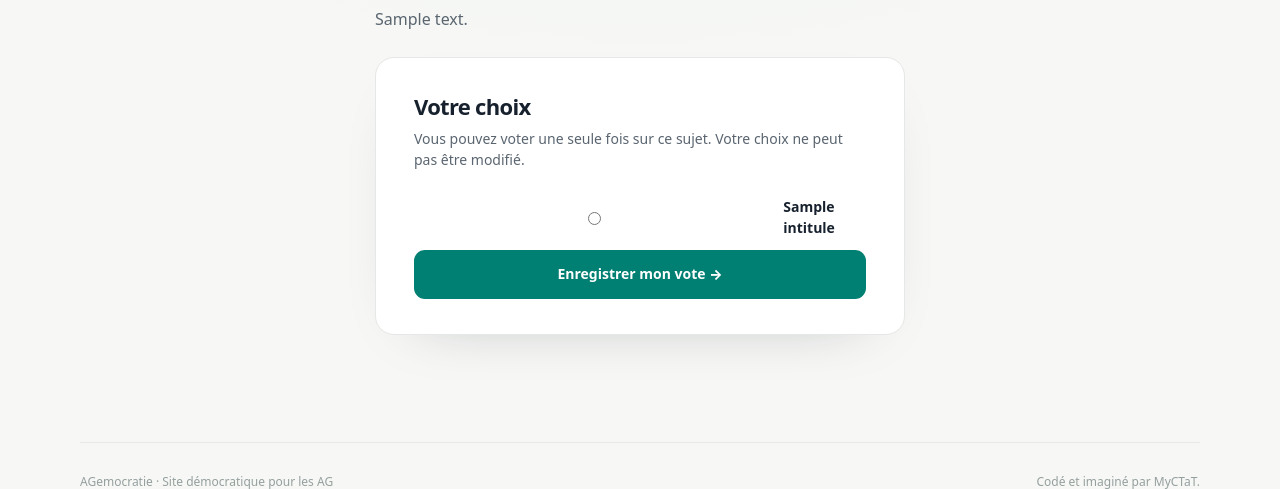
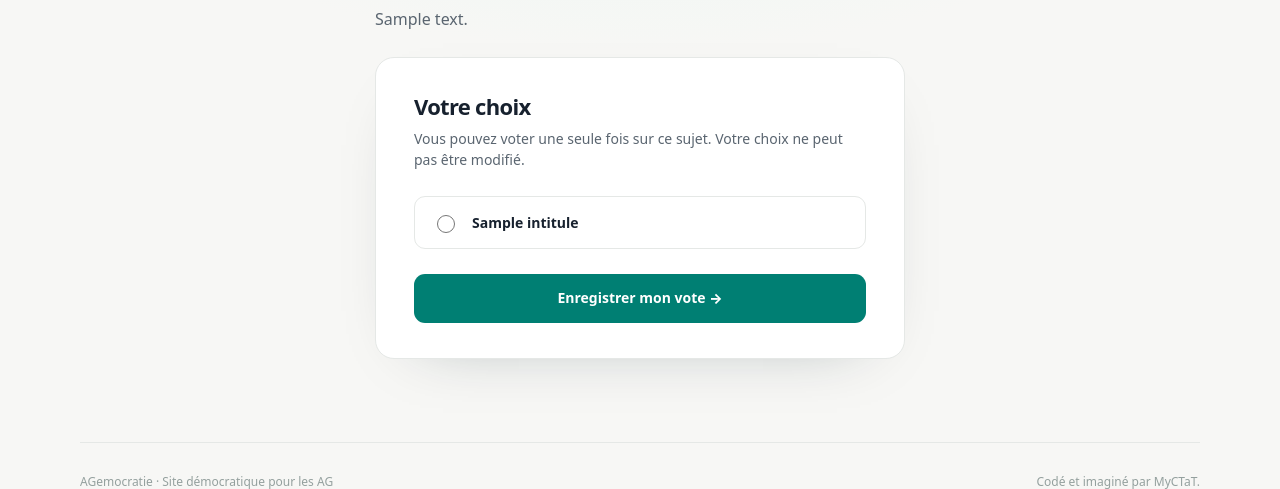
Before and after one commit to MyCTaT/AGemocratie, a Python web app: template cloudflare/templates/ag_vote.html in a window 1280 px wide. Shown: the part 279-768 px from the top of the page. Run offline with Jinja, Linux system fonts and the light colour scheme; the template is opened without the code that fills it: most values are stand-ins (such as "Sample title", 1, 10 or a date in 2020).

Commit message:
Retablir les anciens choix de vote

```diff
--- a/cloudflare/templates/ag_vote.html
+++ b/cloudflare/templates/ag_vote.html
@@ -23,9 +23,15 @@
 <p class="muted">Vous pouvez voter une seule fois sur ce sujet. Votre choix ne peut pas être modifié.</p>
 <form class="form-stack" action="/ag/{{ ag.id }}/vote/{{ poll.id }}" method="post">
   <input type="hidden" name="csrf_token" value="{{ csrf_token }}">
-  {% for option in options %}
-  <label style="display:flex;align-items:center;gap:.65rem"><input type="radio" name="option_id" value="{{ option.id }}" required> {{ option.intitule }}</label>
-  {% endfor %}
+  <div class="choices">
+    {% for option in options %}
+    <label class="choice">
+      <input type="radio" name="option_id" value="{{ option.id }}" required>
+      <span class="choice-label">{{ option.intitule }}</span>
+      <span class="choice-check" aria-hidden="true">✓</span>
+    </label>
+    {% endfor %}
+  </div>
   <button class="button button-primary full" type="submit">Enregistrer mon vote →</button>
 </form>
 {% endif %}
```
